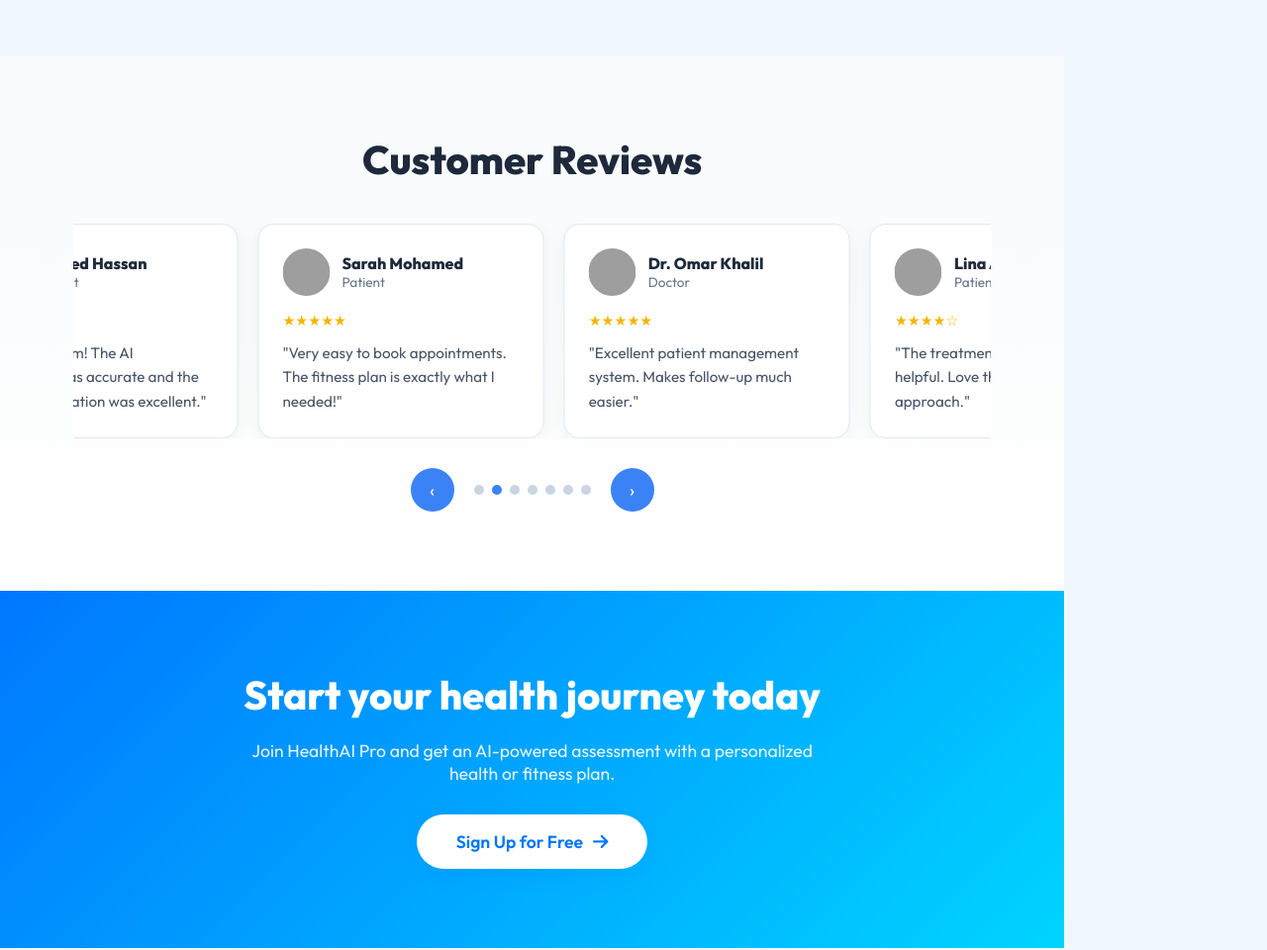
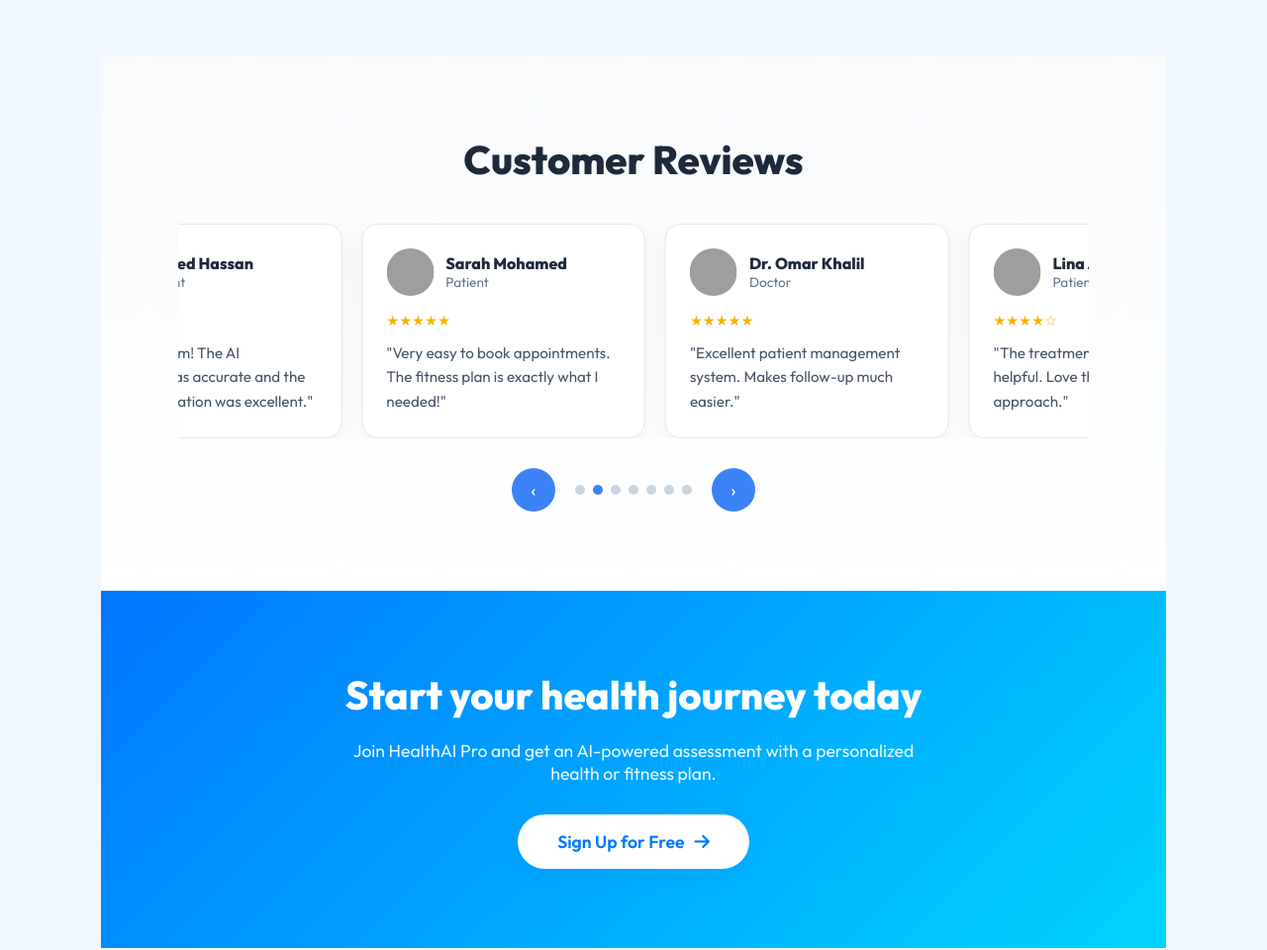
Before and after one commit to omaremad212/healthcare-, a website: page frontend/index.html in a window 1280 px wide. Shown: the part 2540-3500 px from the top of the page at 99% size. Drawn offline with Linux system fonts and the light colour scheme; grey boxes are pictures that could not be loaded.

Commit message:
Fix Customer Reviews and CTA sections full-width layout

```diff
--- a/frontend/index.html
+++ b/frontend/index.html
@@ -364,12 +364,12 @@
 }
 
 /* Customer Reviews Section */
-.customer-reviews { background: linear-gradient(180deg, #f8fafc 0%, #fff 100%); padding: 80px 0; text-align: center; width: 100vw; margin-left: calc(-50vw + 50%); }
-.customer-reviews-inner { max-width: 1200px; margin: 0 auto; padding: 0 20px; }
+.customer-reviews { background: linear-gradient(180deg, #f8fafc 0%, #fff 100%); padding: 80px 0; text-align: center; width: 100%; max-width: none; margin: 0; }
+.customer-reviews-inner { max-width: 1200px; margin: 0 auto; padding: 0 24px; }
 
 /* CTA Section */
-.cta-full { background: linear-gradient(135deg, var(--primary), var(--secondary)); padding: 80px 0; text-align: center; width: 100vw; margin-left: calc(-50vw + 50%); }
-.cta-inner { max-width: 1200px; margin: 0 auto; padding: 0 20px; }
+.cta-full { background: linear-gradient(135deg, var(--primary), var(--secondary)); padding: 80px 0; text-align: center; width: 100%; max-width: none; margin: 0; }
+.cta-inner { max-width: 1200px; margin: 0 auto; padding: 0 24px; }
 .customer-reviews h2 { font-size: 2.5rem; font-weight: 800; color: #1e293b; margin-bottom: 40px; }
 
 .reviews-wrapper { position: relative; overflow: hidden; max-width: 1400px; margin: 0 auto; }
```
